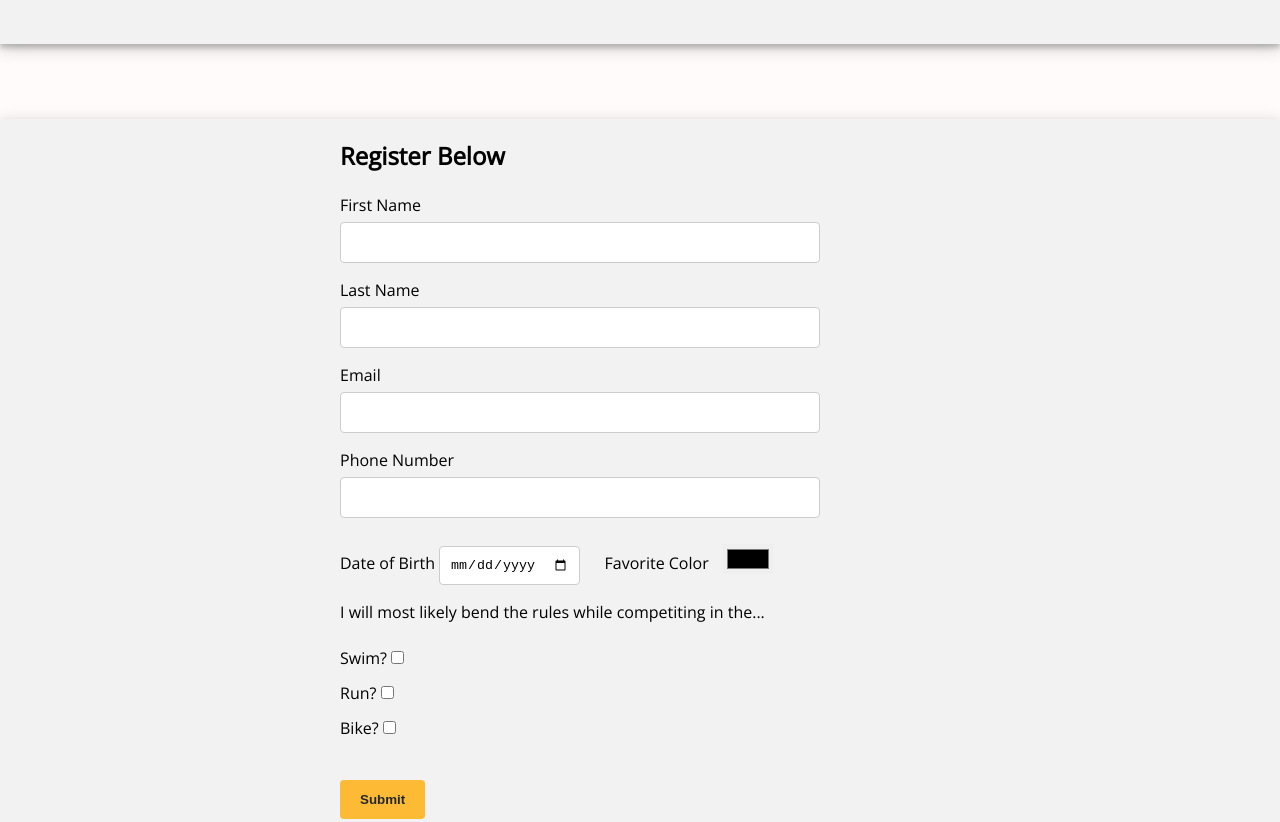
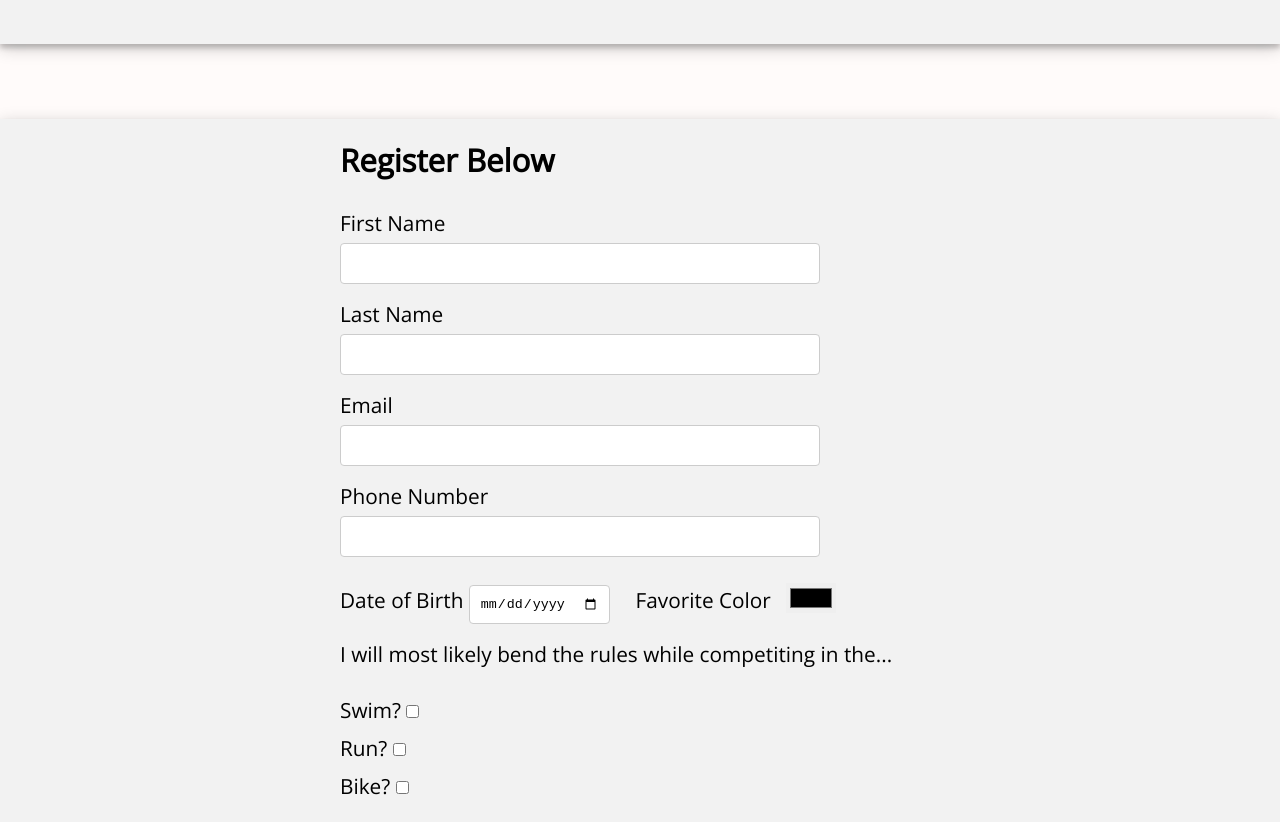
Before and after one commit to mwoodsnetfile/w4b, a plain HTML site: page contact.html in a window 1280 px wide. Shown: the part 1060-1882 px from the top of the page. Drawn offline with nearby package versions, Linux system fonts and the light colour scheme.

Commit message:
hero update

```diff
--- a/css/style.css
+++ b/css/style.css
@@ -93,7 +93,7 @@ header {
 /*Hero Banner*/
 .hero {
     background-size: cover;
-    background-image: url(https://github.com/mwoodsnetfile/w4b/blob/main/img/main-background.jpg);
+    background-image: url(https://raw.githubusercontent.com/mwoodsnetfile/w4b/main/img/main-background.jpg);
     height: 700px;
     background-position: bottom;
     background-repeat: no-repeat;
@@ -331,11 +331,8 @@ input[type=submit]:hover {
 .regform {
     max-width: 600px;
     margin: Auto;
+    font-size:1.3em;
 
-}
-
-.regformmain{
-    width:
 }
 
 
```
